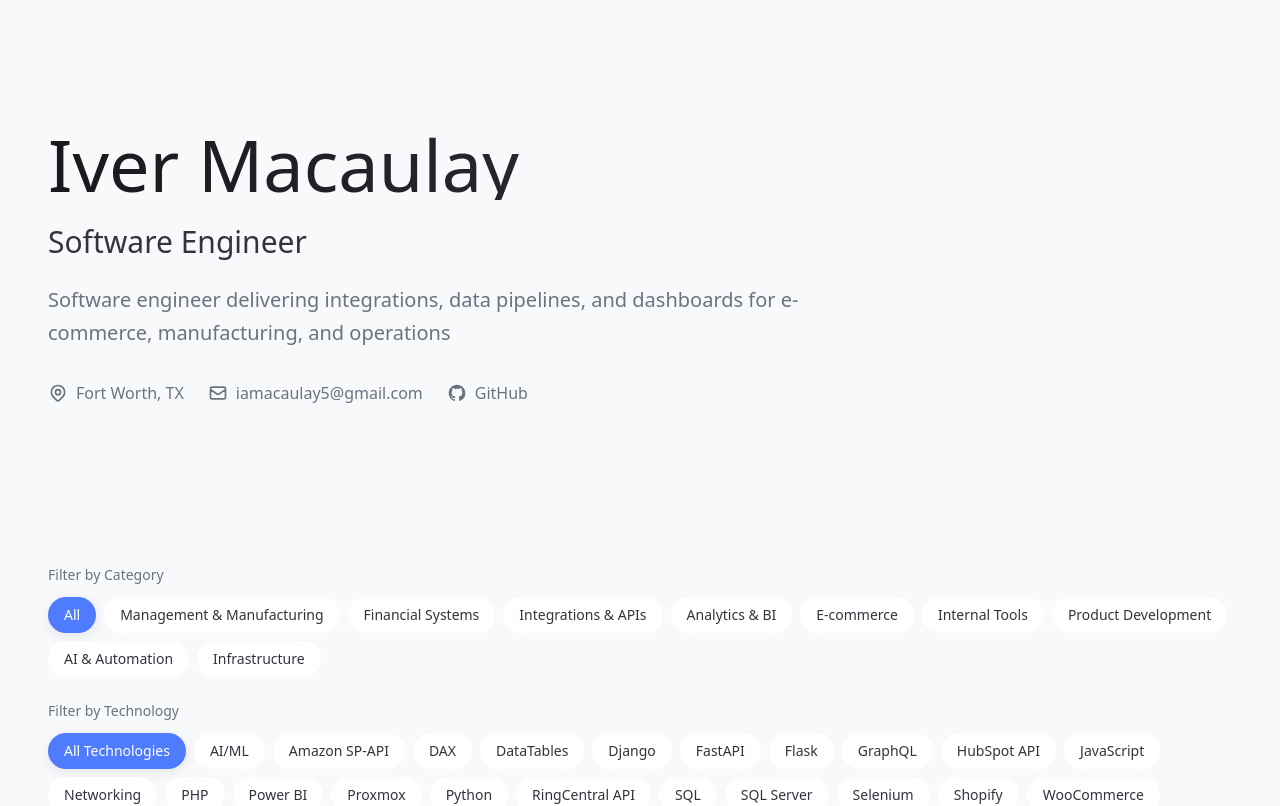
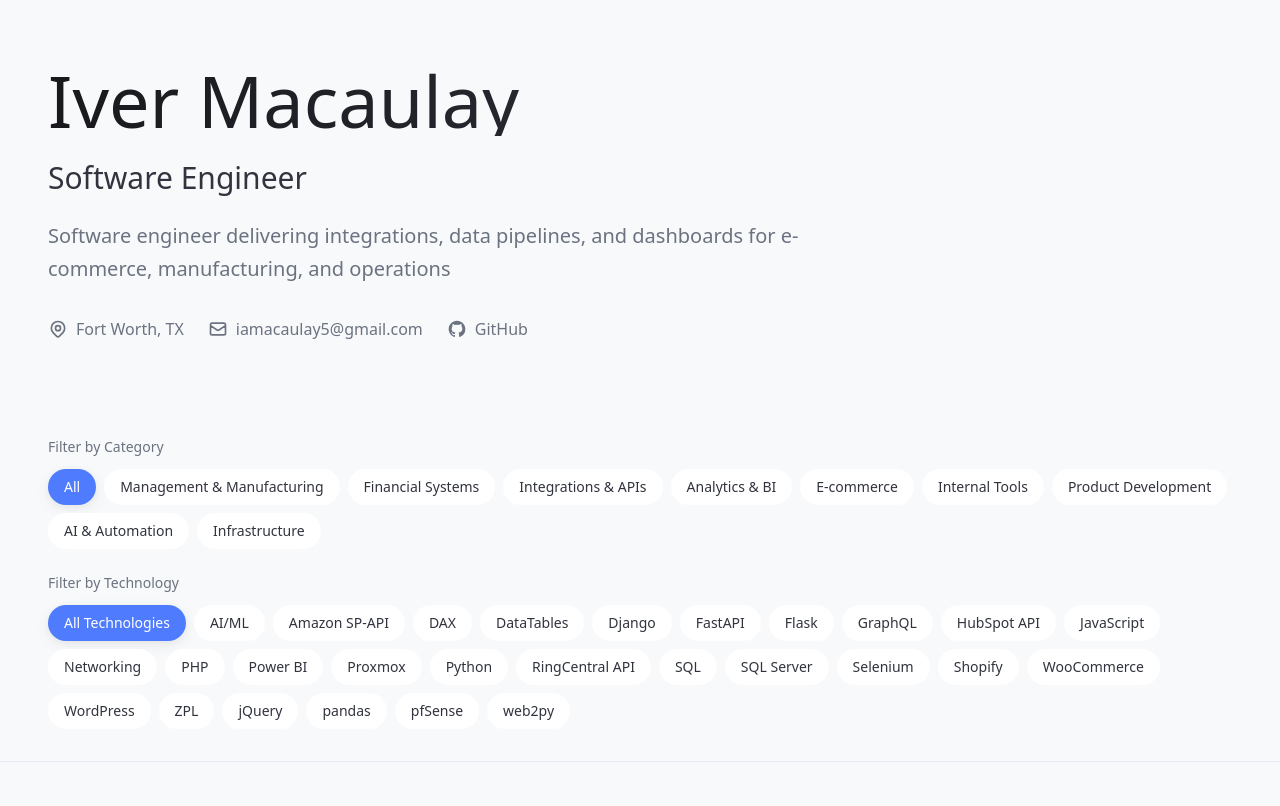
Before and after one commit to macauive/portfolio, a Next.js app: page / in a window 1280 px wide. Shown: the top 806 px of the page. Built offline with nearby package versions, Linux system fonts and the light colour scheme.

Commit message:
remove excess whitespace

```diff
--- a/components/Hero.tsx
+++ b/components/Hero.tsx
@@ -5,7 +5,7 @@ import { motion } from 'framer-motion';
 
 export default function Hero() {
   return (
-    <section className="section-container py-20 md:py-32">
+    <section className="section-container py-12 md:py-16">
       <motion.div
         initial={{ opacity: 0, y: 20 }}
         animate={{ opacity: 1, y: 0 }}
```
